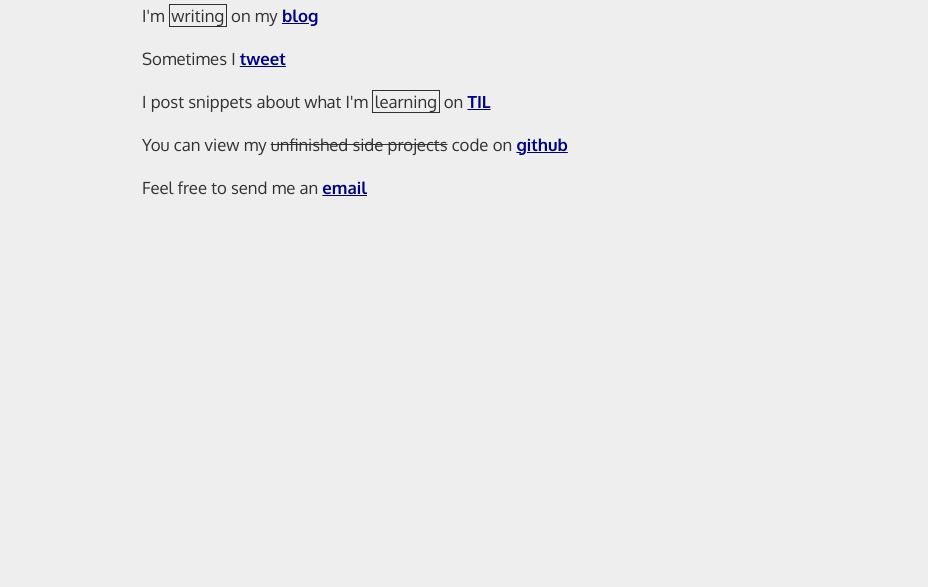
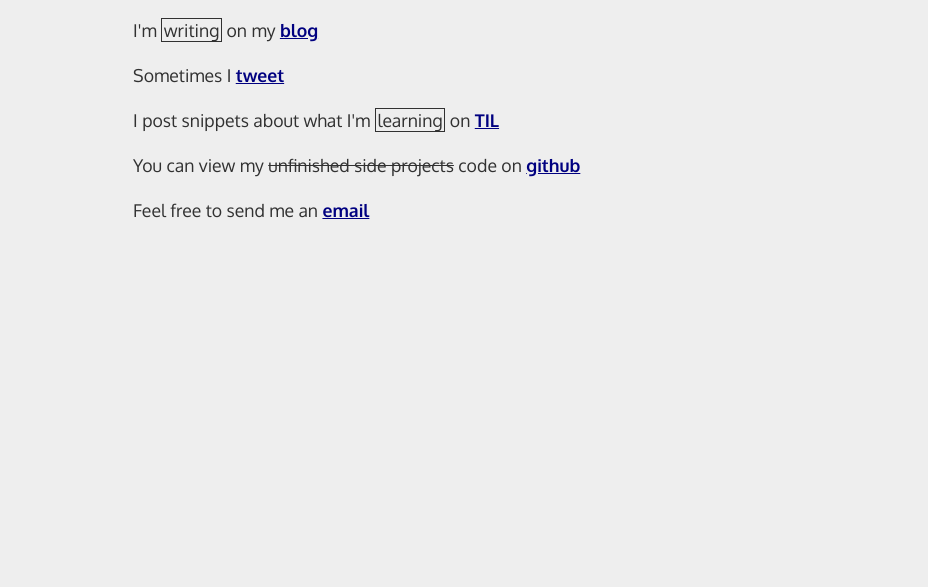
Before and after one commit to mgostisha/mcgostisha.com, an Astro site: page / in a window 1280 px wide. Shown: the part 213-800 px from the top of the page, without its empty margins (0-928 px from the left). Built offline with nearby package versions, Linux system fonts and the light colour scheme; Astro itself is replaced by a stand-in of ours.

Commit message:
Fix font-size issue

```diff
--- a/src/styles/global.css
+++ b/src/styles/global.css
@@ -55,7 +55,7 @@
 html,
 body {
     height: 100%;
-    font-size: var(--font-size-main);
+    font-size: var(--font-size-base);
 }
 
 body {
@@ -126,7 +126,6 @@
 * {
     color: var(--site-main-text);
     font-family: var(--font-family-sans);
-    font-size: var(--font-size-base);
 }
 
 a {
```
